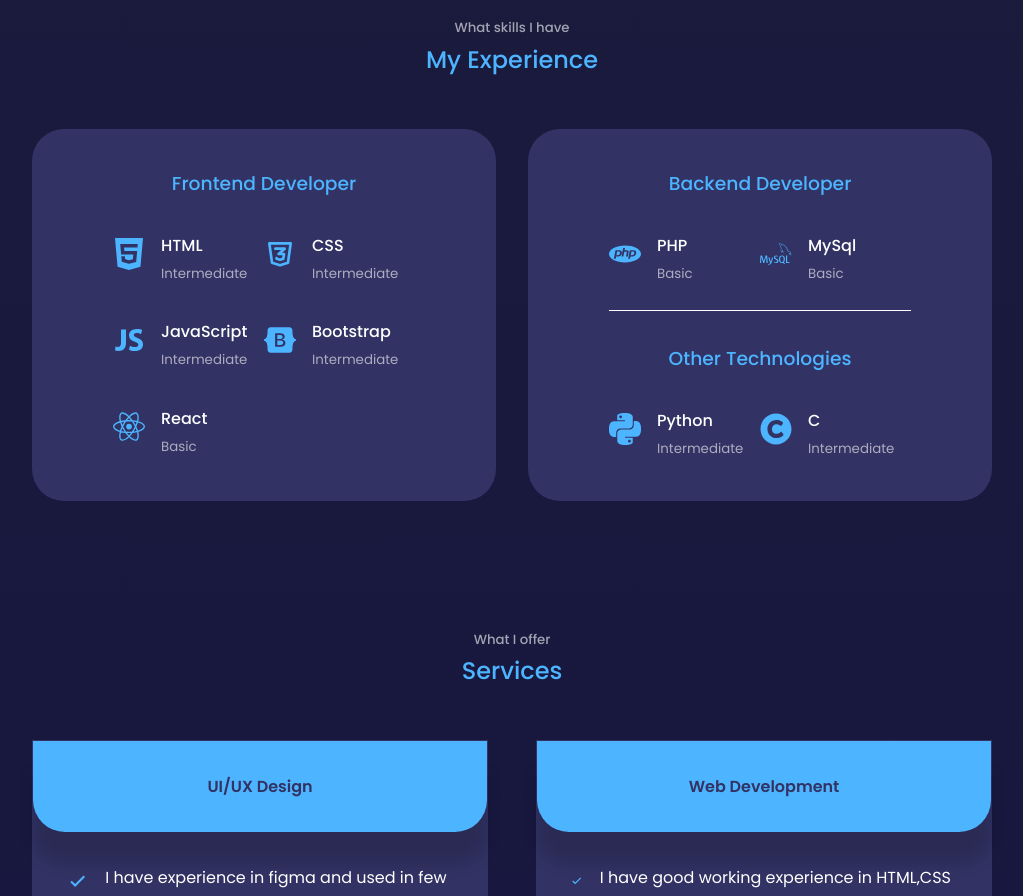
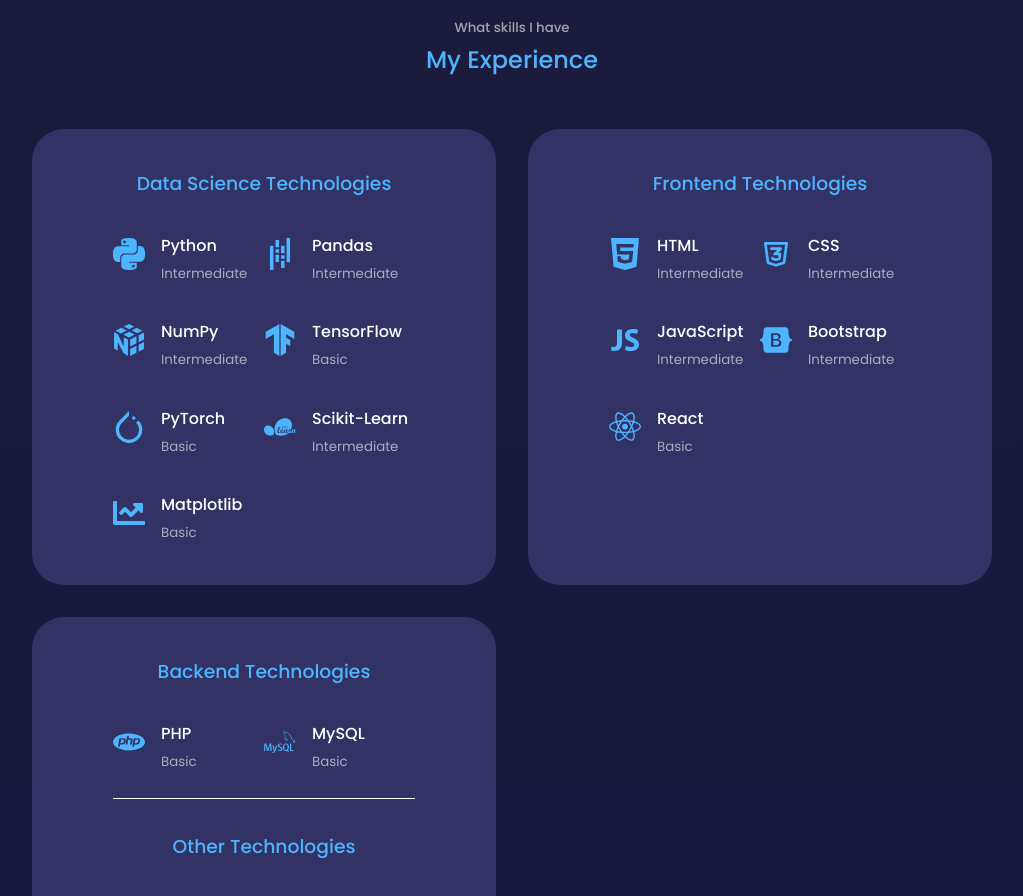
Before and after one commit to yash-makwana/portfolio, a React (Create React App) app: page / in a window 1280 px wide. Shown: the part 1780-2676 px from the top of the page, without its empty margins (128-1151 px from the left). Built offline with nearby package versions, Linux system fonts and the light colour scheme; the HTML template or start-up script is replaced by a standard one; a web font is replaced by a local one.

Commit message:
Update Experience.jsx

```diff
--- a/src/components/experience/Experience.jsx
+++ b/src/components/experience/Experience.jsx
@@ -1,22 +1,78 @@
 import React from 'react'
 import './Experience.css'
-import {SiHtml5} from 'react-icons/si';
-import {TbBrandCss3} from 'react-icons/tb';
-import {SiBootstrap} from 'react-icons/si';
-import {GrReactjs} from 'react-icons/gr';
-import {IoLogoJavascript} from 'react-icons/io';
-import {SiPhp} from 'react-icons/si';
-import {SiMysql} from 'react-icons/si';
-import {SiPython} from 'react-icons/si';
-import {FaCopyright} from 'react-icons/fa';
+import { SiHtml5, SiBootstrap, SiPhp, SiMysql, SiPython, SiPandas, SiNumpy, SiTensorflow, SiPytorch, SiScikitlearn } from 'react-icons/si';
+import { TbBrandCss3 } from 'react-icons/tb';
+import { GrReactjs } from 'react-icons/gr';
+import { IoLogoJavascript } from 'react-icons/io';
+import { FaCopyright } from 'react-icons/fa';
+import { FaChartLine } from 'react-icons/fa'; // For Matplotlib
+
 const Experience = () => {
     return (
         <section id="experience">
             <h5>What skills I have</h5>
             <h2>My Experience</h2>
             <div className="container experience_container">
+
+                {/* Data Science Technologies Card */}
+                <div className="experience_datascience">
+                    <h3>Data Science Technologies</h3>
+                    <div className="experience_content">
+                        <article className="experience_details">
+                            <SiPython className="experience_details_icons"/>
+                            <div>
+                                <h4>Python</h4>
+                                <small className="text-light">Intermediate</small>
+                            </div>
+                        </article>
+                        <article className="experience_details">
+                            <SiPandas className="experience_details_icons"/>
+                            <div>
+                                <h4>Pandas</h4>
+                                <small className="text-light">Intermediate</small>
+                            </div>
+                        </article>
+                        <article className="experience_details">
+                            <SiNumpy className="experience_details_icons"/>
+                            <div>
+                                <h4>NumPy</h4>
+                                <small className="text-light">Intermediate</small>
+                            </div>
+                        </article>
+                        <article className="experience_details">
+                            <SiTensorflow className="experience_details_icons"/>
+                            <div>
+                                <h4>TensorFlow</h4>
+                                <small className="text-light">Basic</small>
+                            </div>
+                        </article>
+                        <article className="experience_details">
+                            <SiPytorch className="experience_details_icons"/>
+                            <div>
+                                <h4>PyTorch</h4>
+                                <small className="text-light">Basic</small>
+                            </div>
+                        </article>
+                        <article className="experience_details">
+                            <SiScikitlearn className="experience_details_icons"/>
+                            <div>
+                                <h4>Scikit-Learn</h4>
+                                <small className="text-light">Intermediate</small>
+                            </div>
+                        </article>
+                        <article className="experience_details">
+                            <FaChartLine className="experience_details_icons"/>
+                            <div>
+                                <h4>Matplotlib</h4>
+                                <small className="text-light">Basic</small>
+                            </div>
+                        </article>
+                    </div>
+                </div>
+
+                {/* Frontend Technologies Card */}
                 <div className="experience_frontend">
-                    <h3>Frontend Developer</h3>
+                    <h3>Frontend Technologies</h3>
                     <div className="experience_content">
                         <article className="experience_details">
                             <SiHtml5 className="experience_details_icons"/>
@@ -55,8 +111,10 @@
                         </article>
                     </div>
                 </div>
+
+                {/* Backend Technologies Card */}
                 <div className="experience_backend">
-                    <h3>Backend Developer</h3>
+                    <h3>Backend Technologies</h3>
                     <div className="experience_content">
                         <article className="experience_details">
                             <SiPhp className="experience_details_icons"/>
@@ -68,14 +126,15 @@
                         <article className="experience_details">
                             <SiMysql className="experience_details_icons"/>
                             <div>
-                                    <h4>MySql</h4>
+                                <h4>MySQL</h4>
                                 <small className="text-light">Basic</small>
                             </div>
                         </article>
                     </div>
                     <hr />
+
+                    {/* Other Technologies */}
                     <div className="other">
-
                         <h3>Other Technologies</h3>
                         <div className="experience_content">
                             <article className="experience_details">
@@ -94,12 +153,10 @@
                             </article>
                         </div>
                     </div>
+                </div>
 
             </div>
-            </div>
         </section>
-
-
     )
 }
 
```
Lines whose indentation alone changed are shown as unchanged.
